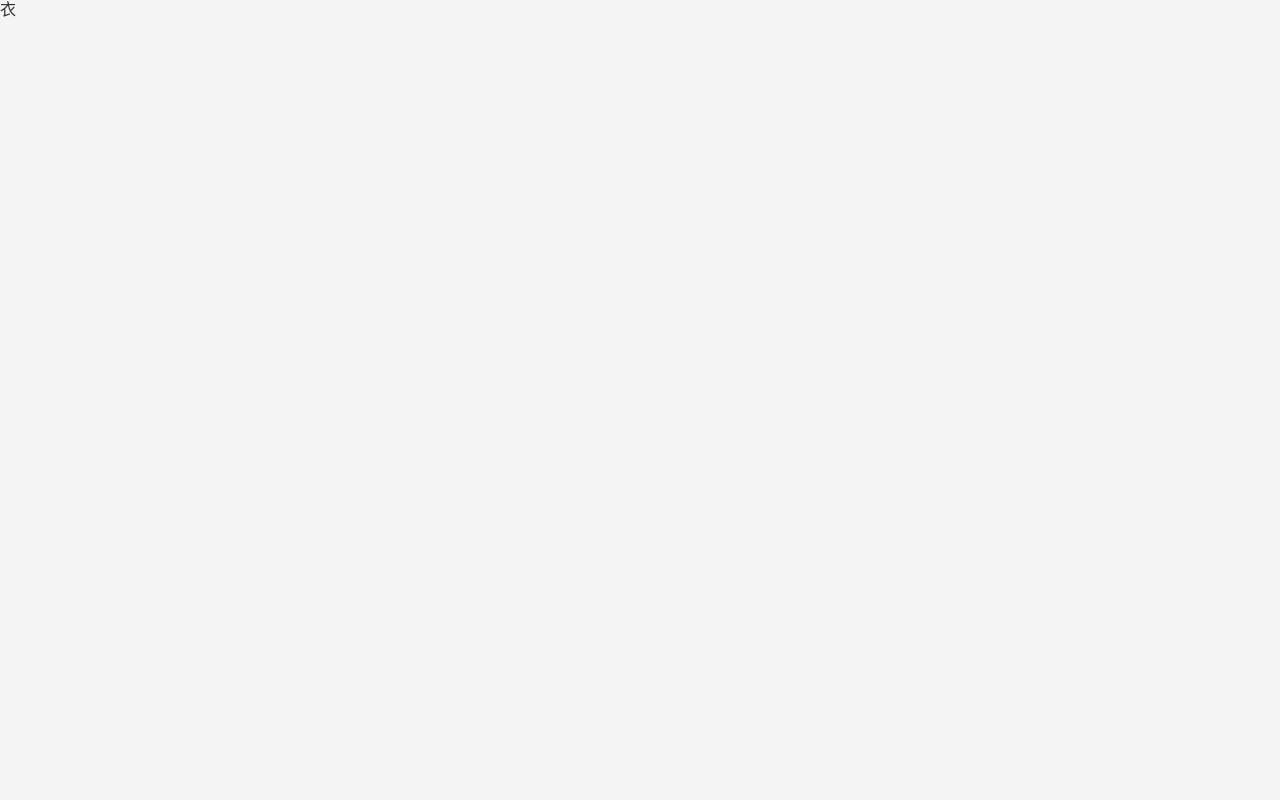
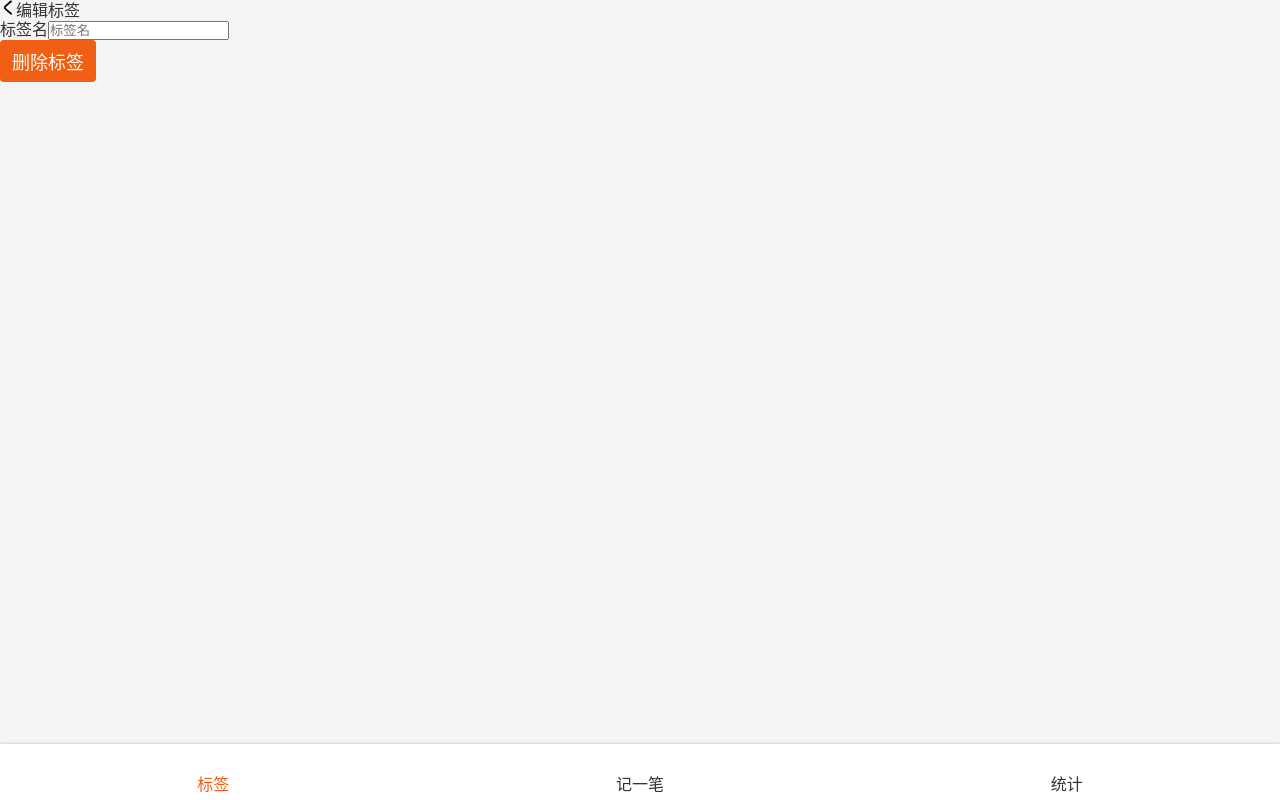
Before and after one commit to 123164867376464646/morney-react, a React app: page /#/tags/1 in a window 1280 px wide. Built offline with nearby package versions, Linux system fonts and the light colour scheme.

Commit message:
完成 tag 页面 html

```diff
--- /dev/null
+++ b/src/components/Button.tsx
@@ -0,0 +1,11 @@
+import styled from 'styled-components';
+
+const Button = styled.button`
+  font-size: 18px;
+  border: none;
+  padding: 8px 12px;
+  border-radius: 4px;
+  background: rgba(241, 95, 20);
+  color: white;
+`;
+export {Button}
--- a/src/views/Label.tsx
+++ b/src/views/Label.tsx
@@ -4,6 +4,7 @@
 import styled from 'styled-components';
 import Icon from '../components/Icon';
 import {Link} from 'react-router-dom';
+import {Button} from '../components/Button';
 
 const TagList = styled.ol`
   font-size: 16px;
@@ -21,14 +22,7 @@
     }
   }
 `;
-const Button = styled.button`
-  font-size: 18px;
-  border: none;
-  padding: 8px 12px;
-  border-radius: 4px;
-  background: rgba(241, 95, 20);
-  color: white;
-`;
+
 const Center = styled.div`
   display: flex;
   flex-direction: column;
--- a/src/views/Tag.tsx
+++ b/src/views/Tag.tsx
@@ -1,9 +1,12 @@
 import {useTags} from '../useTags';
 import React from 'react';
 import {useParams} from 'react-router-dom';
+import Layout from '../components/Layout';
+import Icon from '../components/Icon';
+import {Button} from '../components/Button';
 
 type Params = {
-	id:string
+	id: string
 }
 
 const Tag: React.FC = () => {
@@ -11,7 +14,23 @@
 	let {id} = useParams<Params>();
 	const tag = findTag(parseInt(id!));
 	return (
-		<div>{tag.name}</div>
+		<Layout>
+			<header>
+				<Icon name="left"/>
+				<span>编辑标签</span>
+			</header>
+			<div>
+				<label>
+					<span>标签名</span>
+					<input type="text"
+								 placeholder="标签名"
+					/>
+				</label>
+			</div>
+			<div>
+				<Button>删除标签</Button>
+			</div>
+		</Layout>
 	);
 };
 export {Tag};
```
